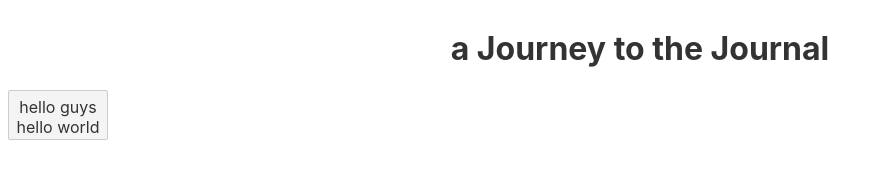
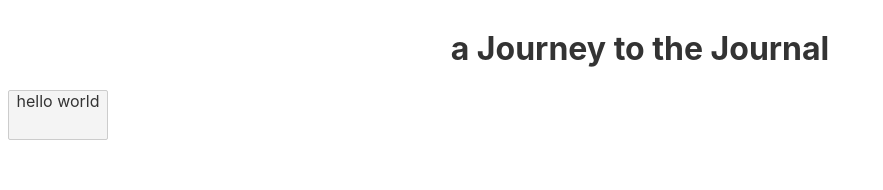
Before and after one commit to DennisYoon/super-smooth-popup-button, a Svelte app: page / in a window 1280 px wide. Shown: the top 190 px of the page, without its empty margins (0-883 px from the left). Built offline with nearby package versions, Linux system fonts and the light colour scheme.

Commit message:
PopUpButton의 전 내용과 후 내용을 받아오는 방식을 named slot으로 변경

```diff
--- a/src/App.svelte
+++ b/src/App.svelte
@@ -5,13 +5,13 @@
 <main>
   <h1>a Journey to the Journal</h1>
   <PopupButton
-    content="hello world"
     originalWidth="100px"
     originalHeight="50px"
     popupWidth="50%"
     popupHeight="50%"
   >
-    hello guys
+    <div slot="before">hello world</div>
+    <div slot="after">hello guys</div>
   </PopupButton>
 </main>
 
--- a/src/components/PopupButton.svelte
+++ b/src/components/PopupButton.svelte
@@ -2,7 +2,6 @@
   import { onMount } from "svelte";
 
   // props
-  export let content: string;
   export let originalWidth: string;
   export let originalHeight: string;
   export let popupWidth: string;
@@ -83,8 +82,15 @@
       class:goCenter={clicked}
       class:removeBasicThings={clicked}
     >
-      <slot />
-      {content}
+      {#if clicked}
+        <div id="slotA">
+          <slot name="after"></slot>
+        </div>
+      {:else}
+        <div id="slotB">
+          <slot name="before"></slot>
+        </div>
+      {/if}
     </button>
   </span>
 </main>
@@ -111,6 +117,8 @@
 
       button {
         margin: 0;
+        padding: 0;
+
         position: absolute;
         top: var(--top);
         left: var(--left);
@@ -129,10 +137,8 @@
         transform: translate(-50%, -50%);
       }
 
-      .removeBasicThings {
-        // background-color: transparent;
-        // border: none;
-        // user-select: text;
+      #slotA, #slotB {
+        height: 100%;
       }
     }
 
```
